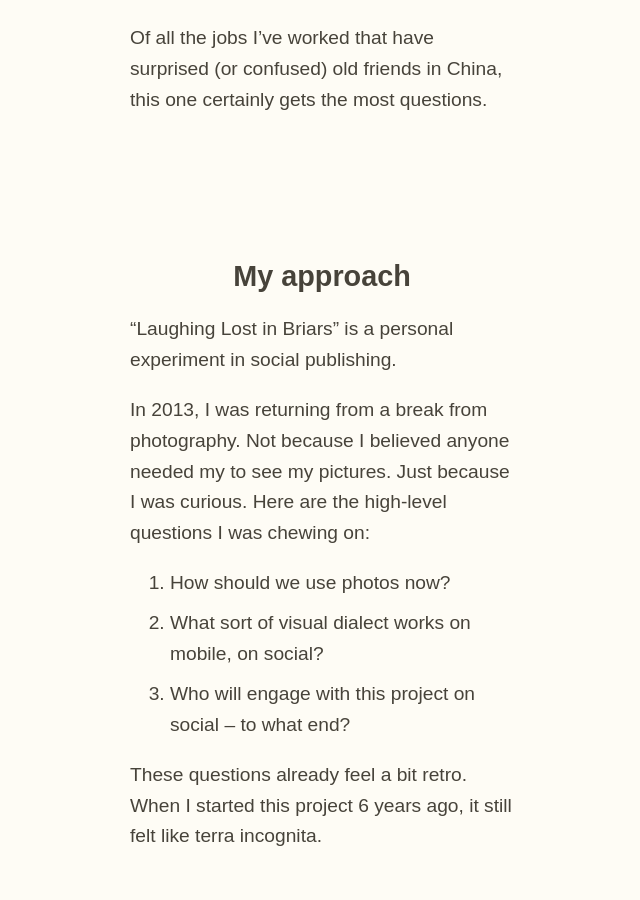
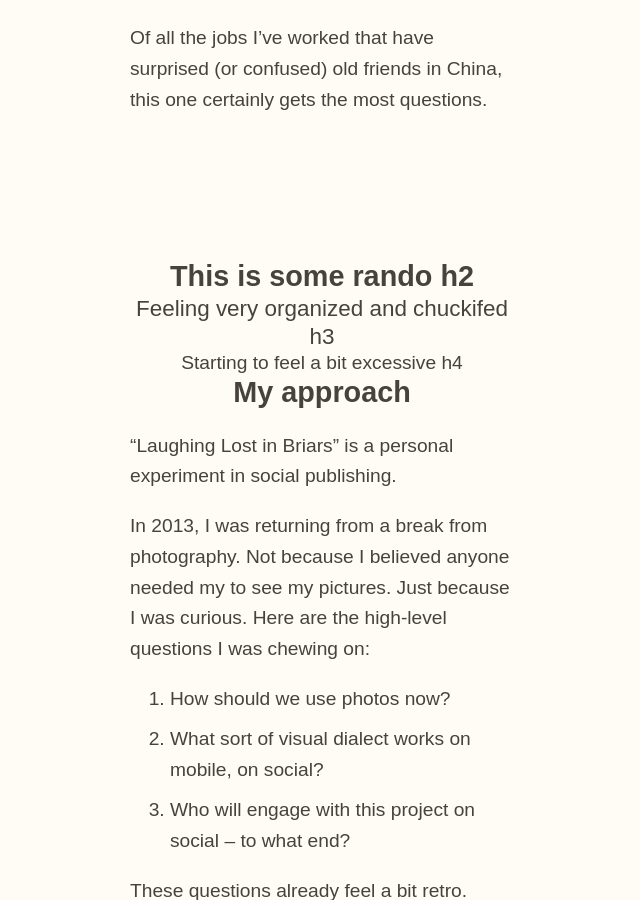
Before and after one commit to zachmccabe/zachmccabe.github.io, a Jekyll site: the page built from case_study_briars.md, in a window 1280 px wide and 900 px high, scrolled down 741 px. Shown: the whole window, without its empty margins (318-958 px from the left). Built offline with Jekyll 4.4.1, drawn with Linux system fonts in a browser that asks for light colours.

Commit message:
Update case_study_briars.md

```diff
--- a/case_study_briars.md
+++ b/case_study_briars.md
@@ -27,6 +27,13 @@ description: Case study
 "You work on a ranch… but *why*?"
 
 Of all the jobs I've worked that have surprised (or confused) old friends in China, this one certainly gets the most questions.
+
+
+## This is some rando h2
+
+### Feeling very organized and chuckifed h3
+
+#### Starting to feel a bit excessive h4
 
 
 ## My approach
```
